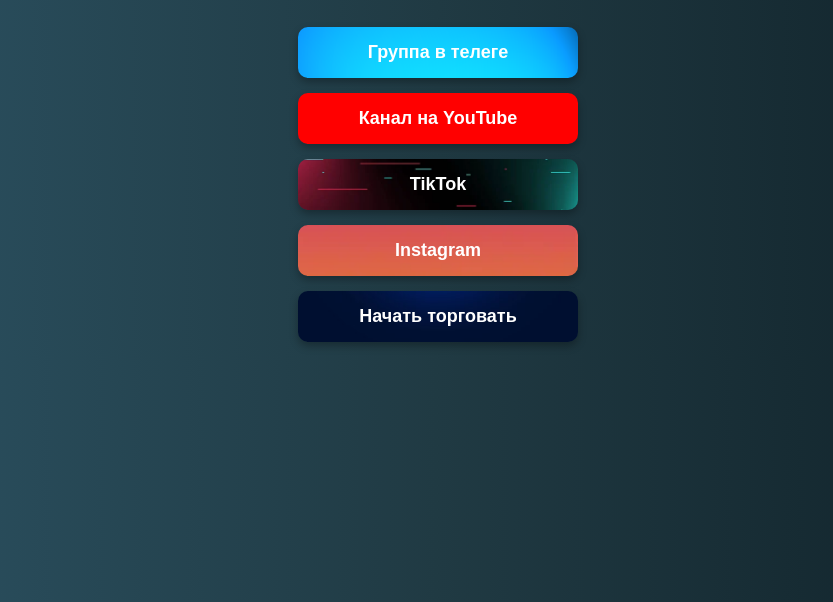
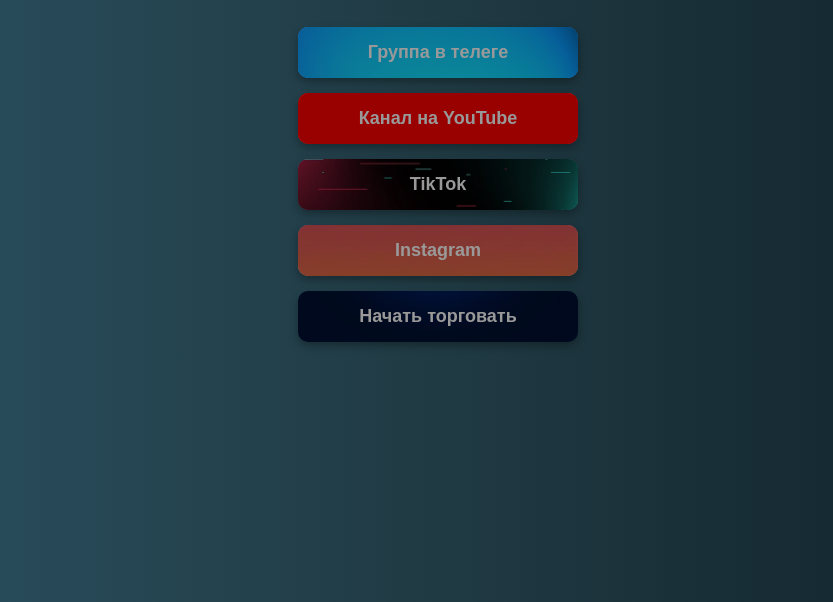
Before and after one commit to ArturTertyshnyi/vplus-site, a plain HTML site: page index.html in a window 1280 px wide. Shown: the part 198-800 px from the top of the page, without its empty margins (202-1035 px from the left). Drawn offline with Linux system fonts and the light colour scheme; files whose address does not match are found by name.

Commit message:
Update style.css

```diff
--- a/style.css
+++ b/style.css
@@ -37,29 +37,44 @@ a.btn {
   overflow: hidden;
 }
 
+/* Полупрозрачный слой для читаемости текста */
+a.btn::before {
+  content: '';
+  position: absolute;
+  top: 0;
+  left: 0;
+  width: 100%;
+  height: 100%;
+  background: rgba(0,0,0,0.4); /* полупрозрачный черный слой */
+  border-radius: 10px;
+  z-index: 0;
+}
+
+/* Текст поверх слоя */
+a.btn span {
+  position: relative;
+  z-index: 1;
+}
+
 /* Фоновые изображения для кнопок */
 a.telegram {
   background: url('images/telegram.png') no-repeat center center;
   background-size: cover;
-  color: white;
 }
 
 a.youtube {
   background: url('images/youtube.png') no-repeat center center;
   background-size: cover;
-  color: white;
 }
 
 a.tiktok {
   background: url('images/tiktok.png') no-repeat center center;
   background-size: cover;
-  color: white;
 }
 
 a.instagram {
   background: url('images/instagram.png') no-repeat center center;
   background-size: cover;
-  color: white;
 }
 
 a.trade {
@@ -70,6 +85,6 @@ a.trade {
 
 /* Эффект наведения */
 a.btn:hover {
-  opacity: 0.8;
+  opacity: 0.9;
   transform: scale(1.05);
 }
```
